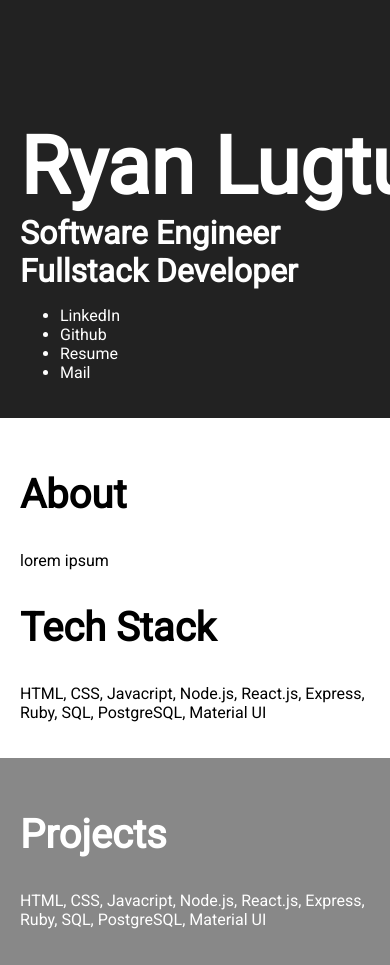
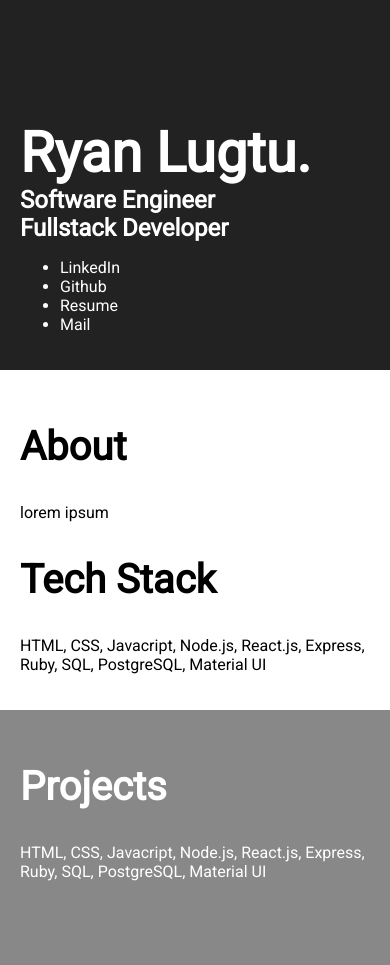
Before and after one commit to rlugtu/portfolio, a React (Create React App) app: page / in a window 390 px wide. Shown: the top 965 px of the page. After the commit the page ends 917 px from the top, so only its background shows below. Built offline with nearby package versions, Linux system fonts and the light colour scheme.

Commit message:
updated media query for mobile

```diff
--- a/src/App.css
+++ b/src/App.css
@@ -104,3 +104,12 @@ h1 {
     border-right-color: transparent;
   }
 }
+
+@media (max-width: 450px) {
+  .name {
+    font-size: 3.5rem;
+  }
+  .headerContent h3 {
+    font-size: 1.5rem;
+  }
+}
```
